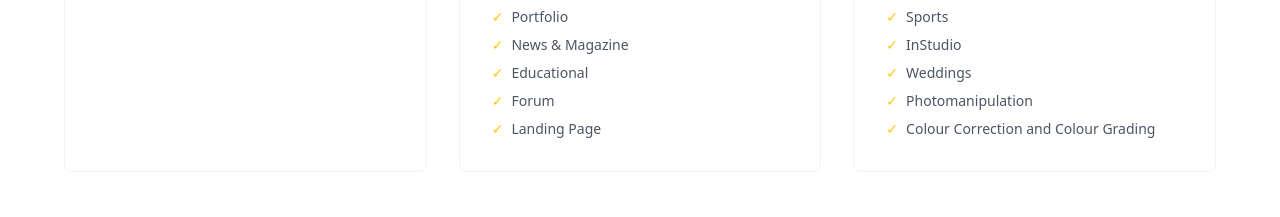
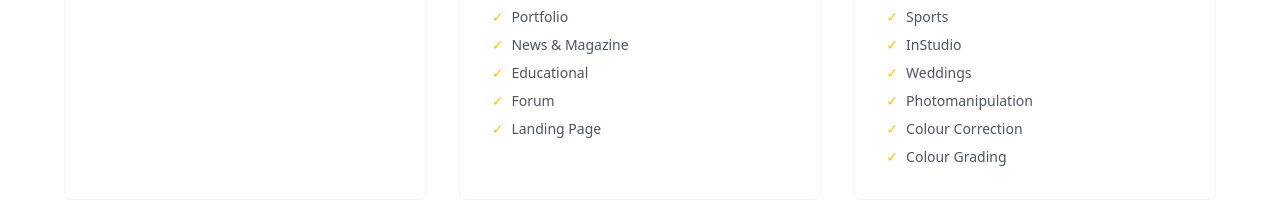
Before and after one commit to PKgwediaphuku/NARTS, a React (Vite) app: page / in a window 1280 px wide. Shown: the part 2564-2781 px from the top of the page. Built offline with nearby package versions, Linux system fonts and the light colour scheme.

Commit message:
Update photography features list in Services component

```diff
--- a/client/components/sections/Services.tsx
+++ b/client/components/sections/Services.tsx
@@ -49,7 +49,7 @@ const services: ServiceCard[] = [
     name: "Photography",
     description: "",
     icon: IMAGES.services.photography,
-    features: ["Aerial", "Events", "Graduation", "Sports", "InStudio", "Weddings", "Photomanipulation", "Colour Correction and Colour Grading"],
+    features: ["Aerial", "Events", "Graduation", "Sports", "InStudio", "Weddings", "Photomanipulation", "Colour Correction", "Colour Grading"],
   },
 ];
 
```
